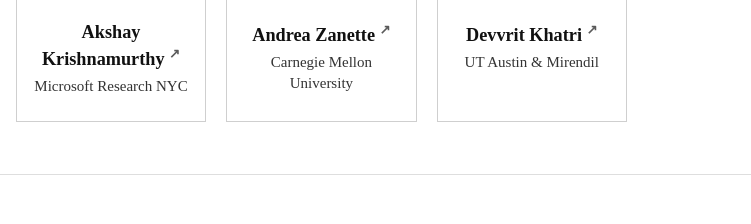
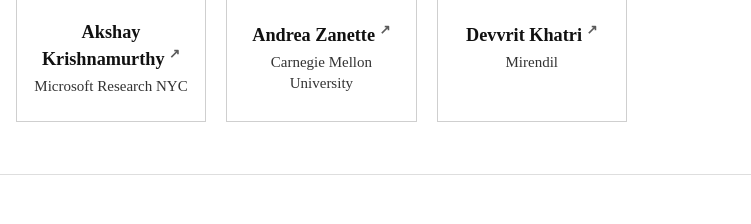
Before and after one commit to pretrain2posttrain/pretrain2posttrain.github.io, a plain HTML site: page speakers.html in a window 1280 px wide. Shown: the part 495-719 px from the top of the page, 529-1280 px from the left. Drawn offline with Linux system fonts and the light colour scheme.

Commit message:
Show Devvrit Khatri's affiliation as Mirendil only
Co-Authored-By: Claude Opus 5.5 <noreply@anthropic.com>
Claude-Session: https://claude.ai/code/session_01Egvdks7kWShpmqp5njenxJ

```diff
--- a/speakers.html
+++ b/speakers.html
@@ -65,7 +65,7 @@
           <a class="person" href="https://www.devvrit.com" target="_blank" rel="noopener">
             <img class="avatar" src="assets/img/khatri.jpg" alt="Devvrit Khatri" loading="lazy" width="128" height="128" />
             <span class="person__name">Devvrit Khatri&nbsp;<span class="person__ext" aria-hidden="true">↗</span></span>
-            <span class="person__affil">UT Austin & Mirendil</span>
+            <span class="person__affil">Mirendil</span>
           </a>
         </div>
       </div>
```
